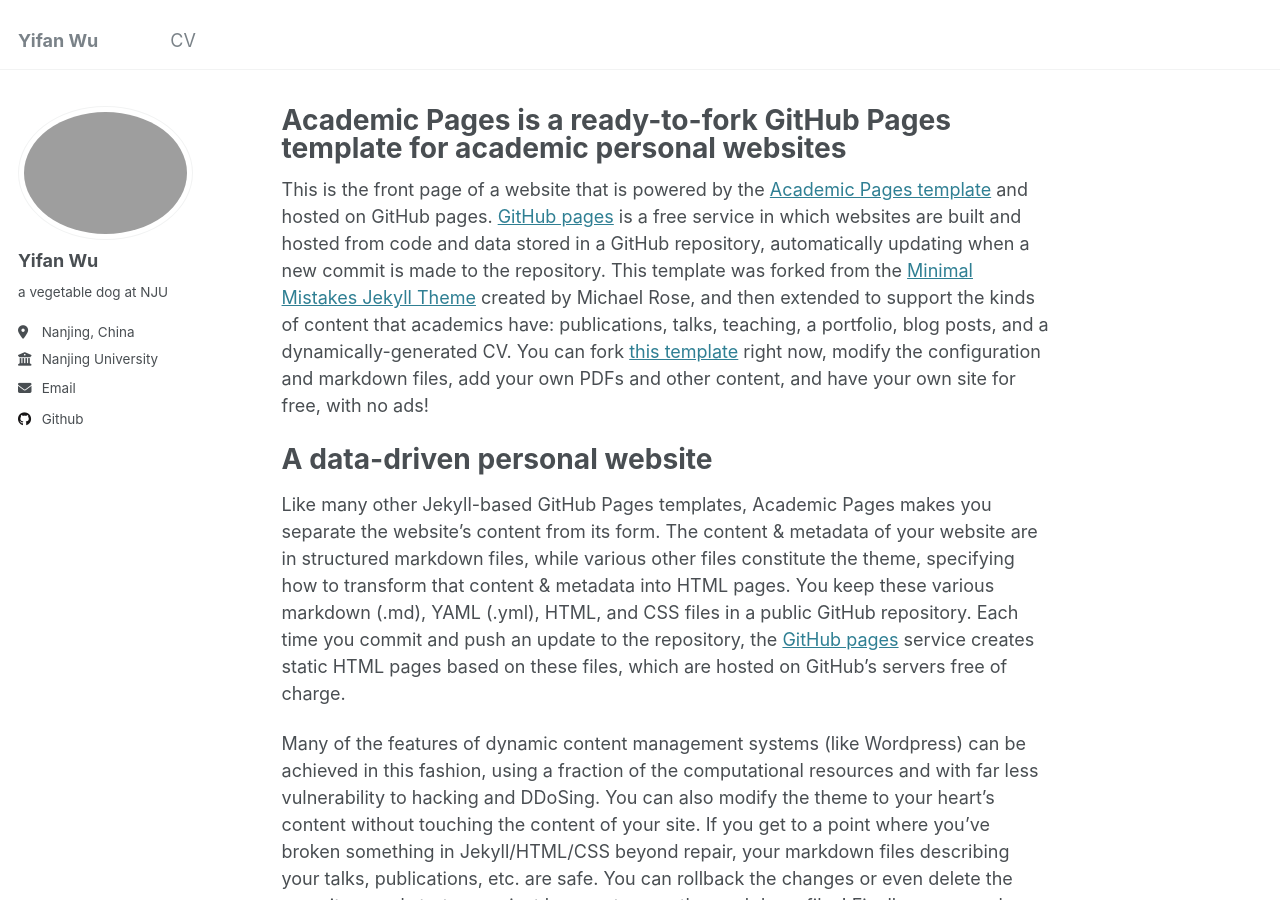
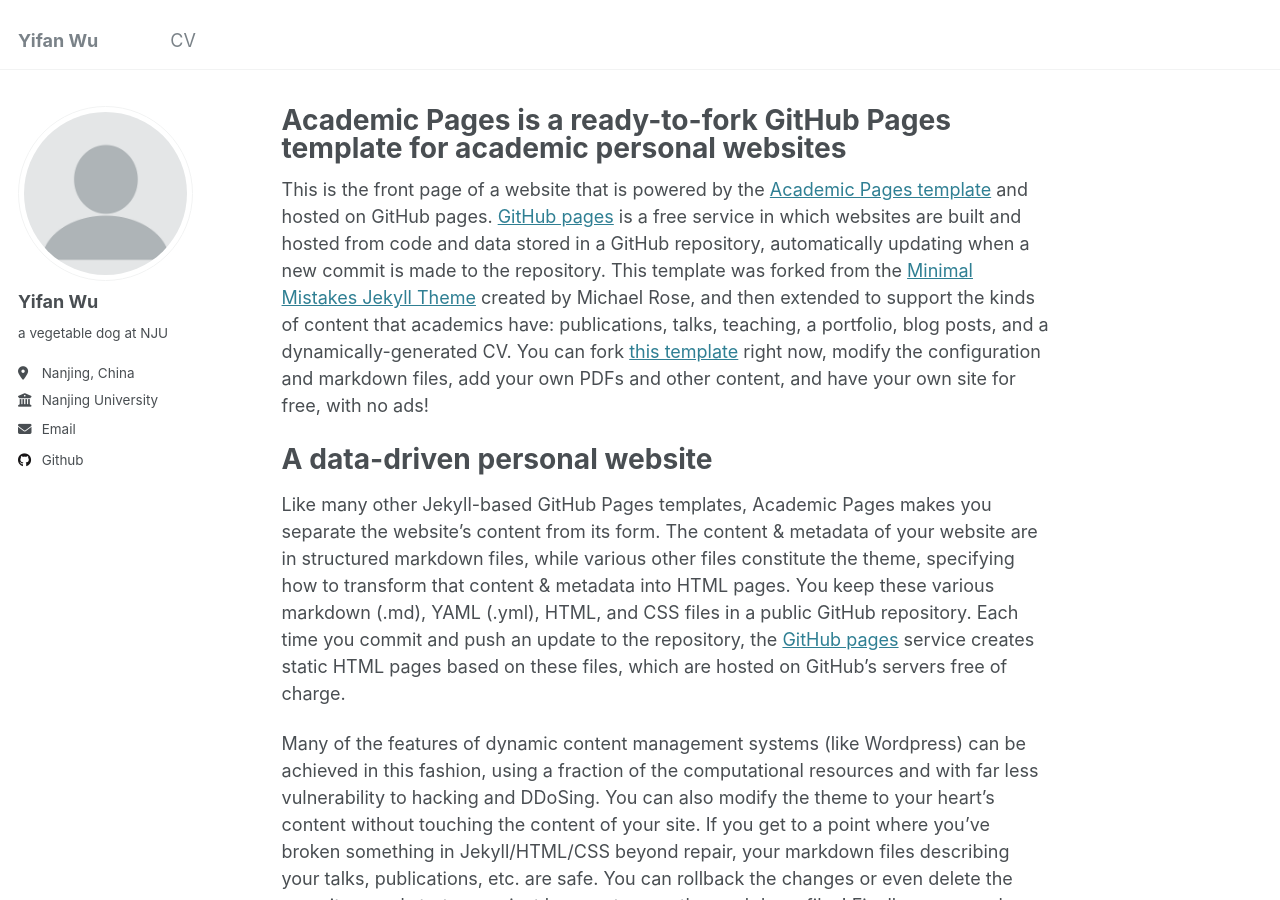
Before and after one commit to wyf0722/wyf0722.github.io, a Jekyll site: the page built from _pages/about.md, in a window 1280 px wide and 900 px high. Built offline with Jekyll 4.4.1, drawn with Linux system fonts in a browser that asks for light colours.

Commit message:
fix: profile img

```diff
--- a/_config.yml
+++ b/_config.yml
@@ -22,7 +22,7 @@ repository               : "wyf0722/wyf0722.github.io"
 author:
   # Biographic information
   # avatar           : "wyf_profile.jpg"
-  avatar           : "profile.jpg"
+  avatar           : "profile.png" # privacy
   name             : "Yifan Wu"
   pronouns         : # example: "she/her"
   bio              : "a vegetable dog at NJU"
```
